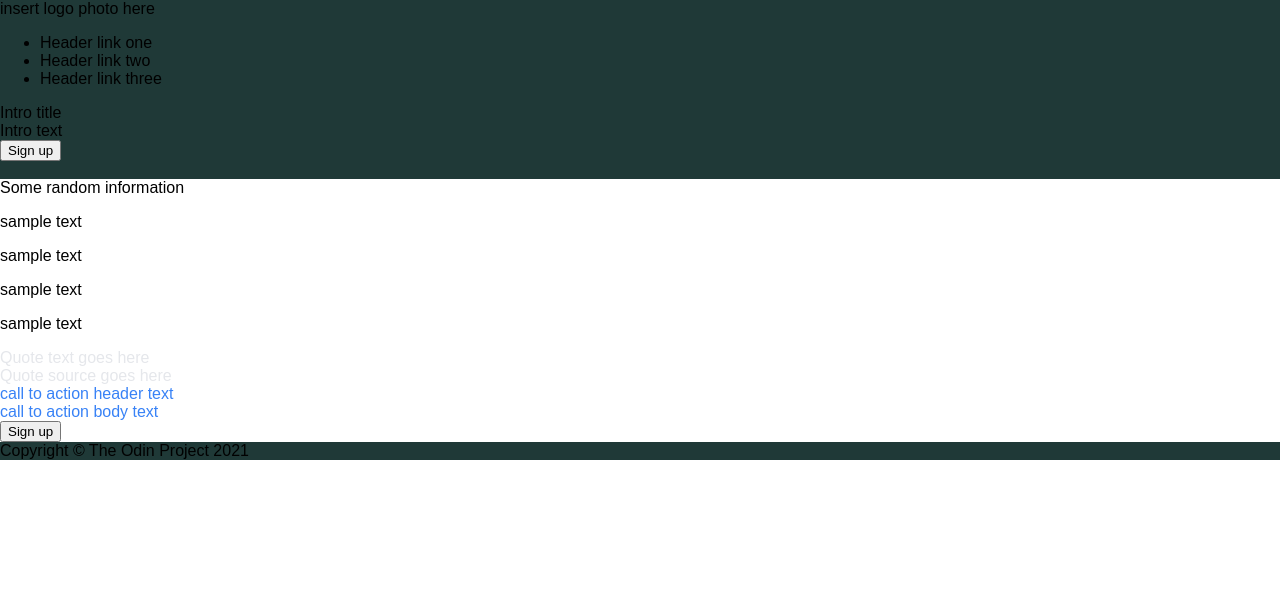
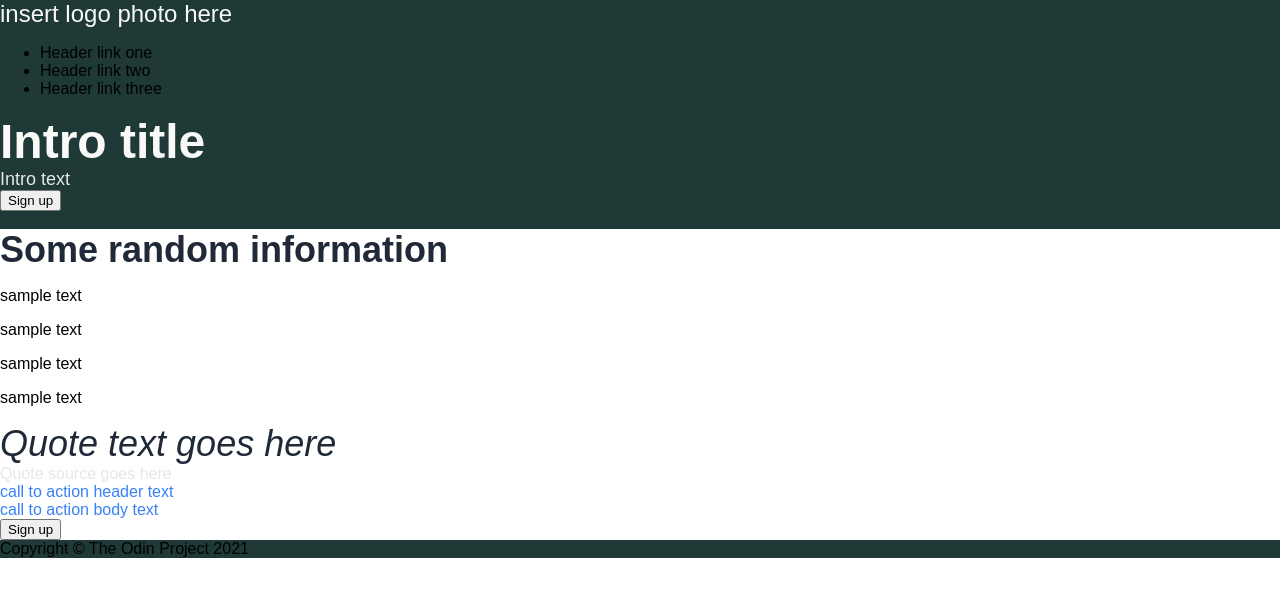
Before and after one commit to pizzaglitch/Landing-Page, a plain HTML site: page index.html in a window 1280 px wide. Drawn offline with Linux system fonts and the light colour scheme.

Commit message:
Fixed proper font size / italics

```diff
--- a/style.css
+++ b/style.css
@@ -11,19 +11,25 @@ body {
 }
 
 .intro-title {
-    font: 48px 800 #F9FAF8;
+    font-size: 48px;
+    font-weight: 800;
+    color: #F9FAF8
 }
 
 .intro-text {
-    font: 18px #E5E7EB;
+    font-size: 18px;
+    color: #E5E7EB;
 }
 
 .logo {
-    font: 24px #F9FAF8;
+    font-size: 24px;
+    color: #F9FAF8;
 }
 
 .card-info {
-    font: 36px 800 #1F2937;
+    font-size: 36px;
+    font-weight: 800;
+    color: #1F2937;
 }
 
 .card, .action {
@@ -35,5 +41,8 @@ body {
 }
 
 .quote-text {
-    font: 36px 300 italic #1F2937;
+    font-size: 36px;
+    font-weight: 300;
+    font-style: italic;
+    color: #1F2937;
 }
```
